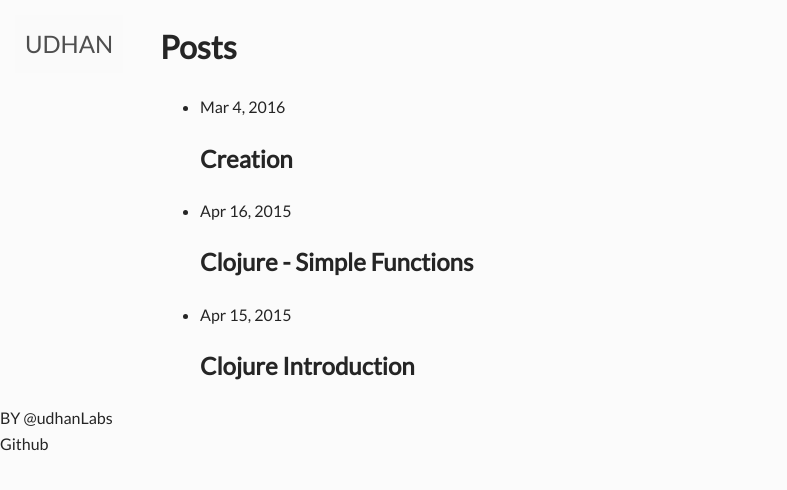
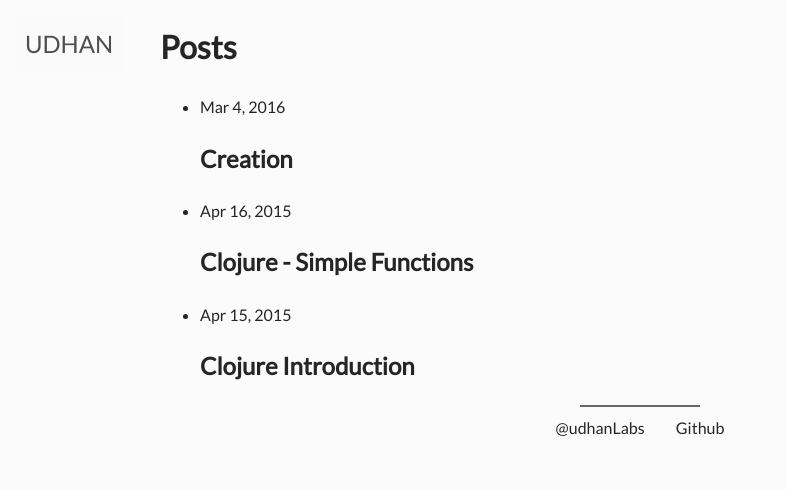
Before and after one commit to udhan/udhan, a Jekyll site: the page built from index.html, in a window 1280 px wide. Shown: the top 490 px of the page, without its empty margins (0-787 px from the left). Built offline with Jekyll 4.4.1, drawn with Linux system fonts in a browser that asks for light colours.

Commit message:
Improved footer.

```diff
--- a/_layouts/default.html
+++ b/_layouts/default.html
@@ -19,8 +19,9 @@
       </div>
     </div>
     <footer>
-      <section class="twitter">BY <a href="https://twitter.com/udhanLabs" title="Udhan twitter handle">@udhanLabs</a></section>
-      <section class="github"><a href="https://github.com/udhan" title="Udhan github account">Github</a></section>
+      <hr/>
+      <span><a href="https://twitter.com/udhanLabs" title="Udhan twitter handle">@udhanLabs</a></span>
+      <span><a href="https://github.com/udhan" title="Udhan github account">Github</a></span>
     </footer>
   </body>
 </html>
--- a/css/main.css
+++ b/css/main.css
@@ -2,7 +2,7 @@
    Teal: #00C4CC
    Background: #fbfbfb
    Black: #252525
-   Gray: 686868
+   Gray: #686868
 */
 
 html {
@@ -59,3 +59,25 @@ a:hover {
 nav {
     display:none;
 }
+
+footer {
+    margin-top: 1rem;
+    max-width:48rem;
+    margin-left:auto;
+    margin-right:auto;
+    text-align:center;
+}
+
+footer hr {
+    border:0px none;
+    height:2px;
+    width:25%;
+    background-color:#686868;
+}
+footer span {
+    margin: 0px 7px;
+}
+
+footer a {
+    padding: 5px 7px;
+}
```
